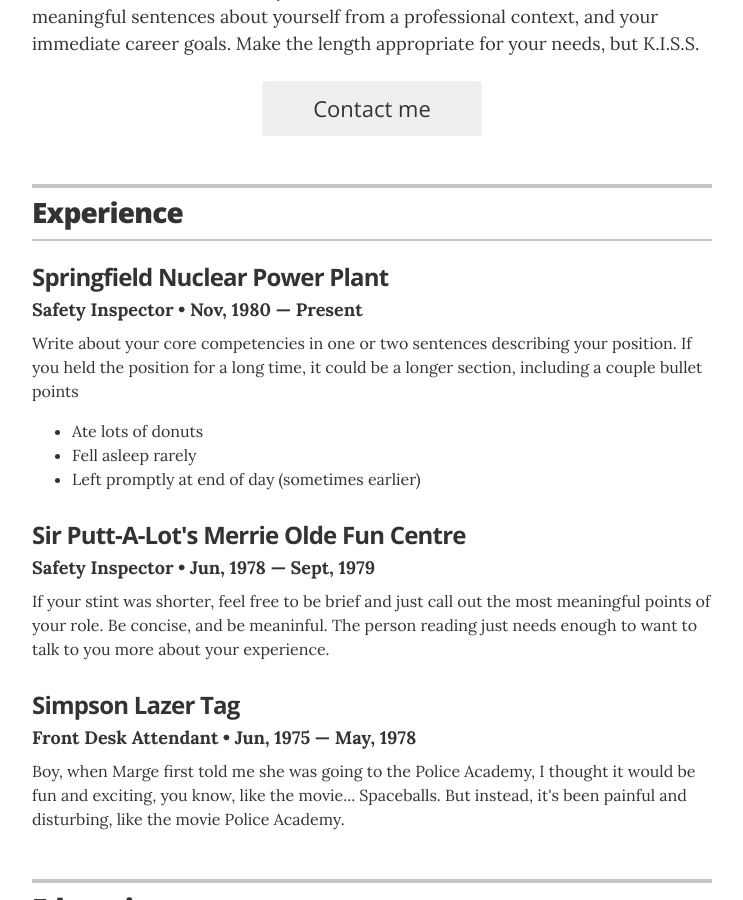
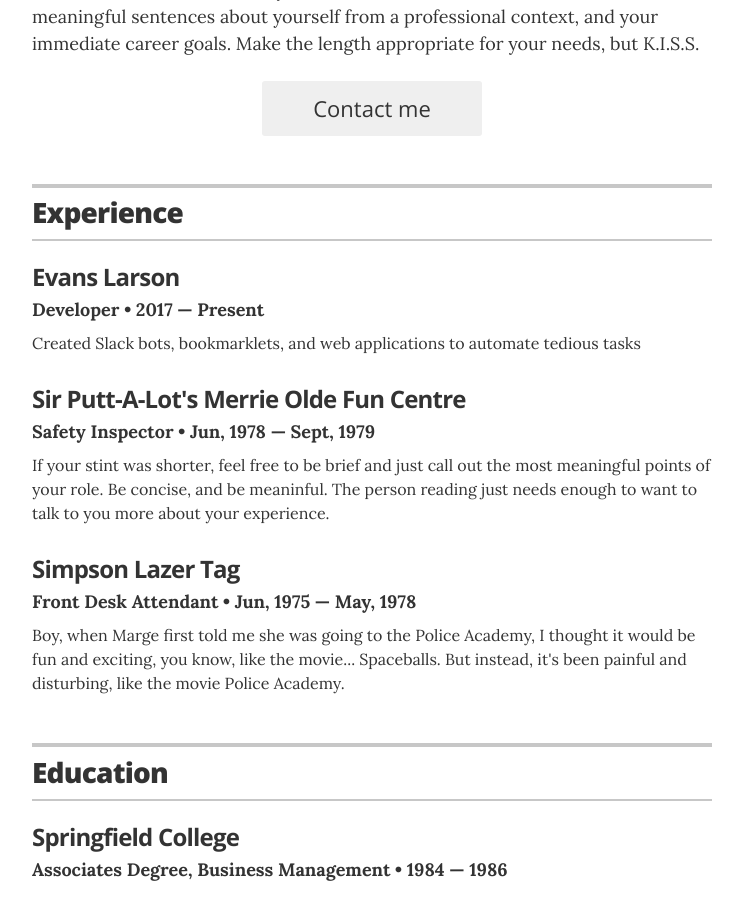
Before and after one commit to christian-kramer/christian-kramer.github.io, a Jekyll site: the page built from index.html, in a window 1280 px wide and 900 px high, scrolled down 310 px. Shown: the whole window, without its empty margins (268-1011 px from the left). Built offline with Jekyll 4.4.1, drawn with Linux system fonts in a browser that asks for light colours.

Commit message:
Experience Evans Larson Developer

```diff
--- a/_data/experience.yml
+++ b/_data/experience.yml
@@ -1,9 +1,9 @@
 # Jobs
-# Springfield Nuclear Power Plant
-- company: Springfield Nuclear Power Plant
-  position: Safety Inspector
-  duration: Nov, 1980 &mdash; Present
-  summary: Write about your core competencies in one or two sentences describing your position. If you held the position for a long time, it could be a longer section, including a couple bullet points	<ul class="resume-item-list"><li>Ate lots of donuts</li><li>Fell asleep rarely</li><li>Left promptly at end of day (sometimes earlier)</li></ul>
+# Evans Larson - Developer
+- company: Evans Larson
+  position: Developer
+  duration: 2017 &mdash; Present
+  summary: Created Slack bots, bookmarklets, and web applications to automate tedious tasks
 
 # Windmill Crank Operator
 - company: Sir Putt-A-Lot's Merrie Olde Fun Centre
```
